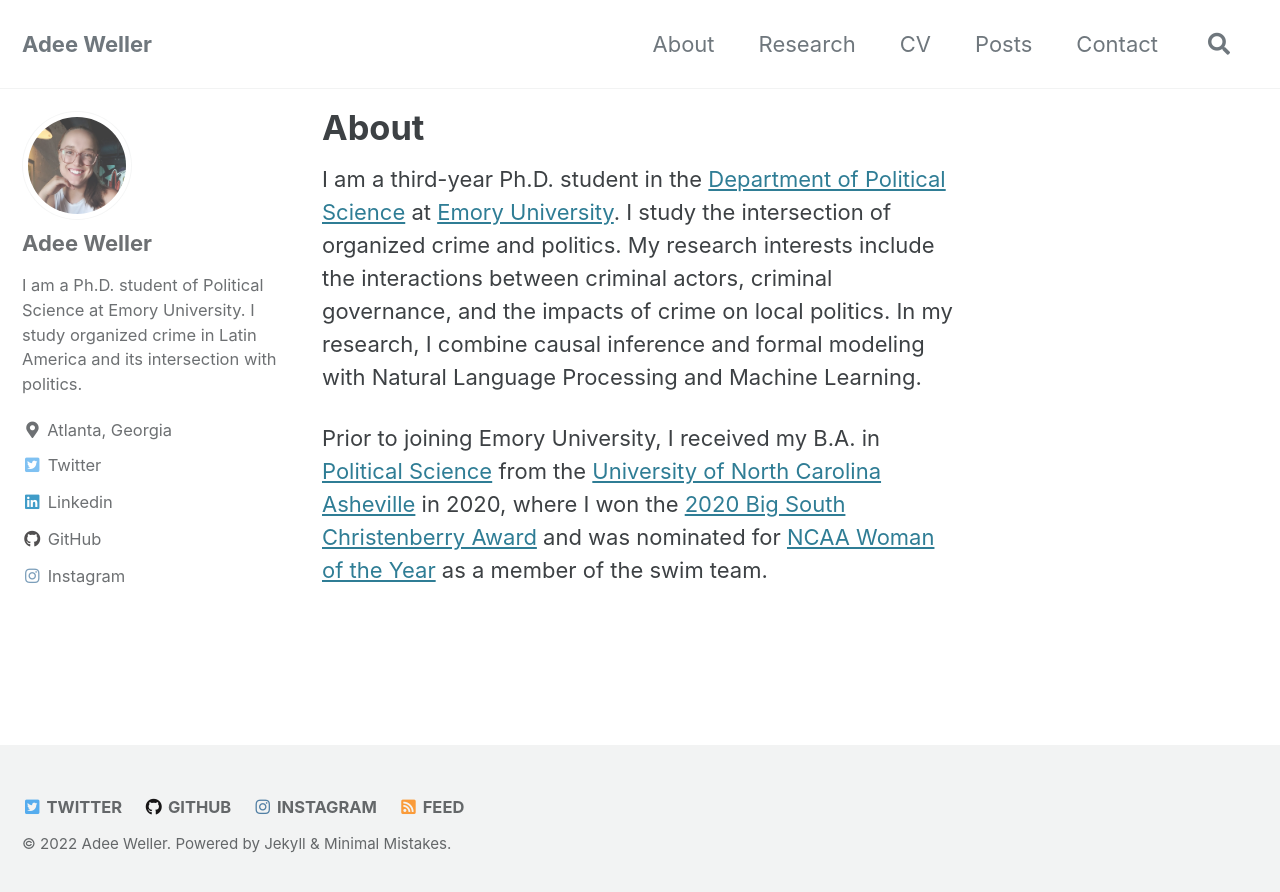
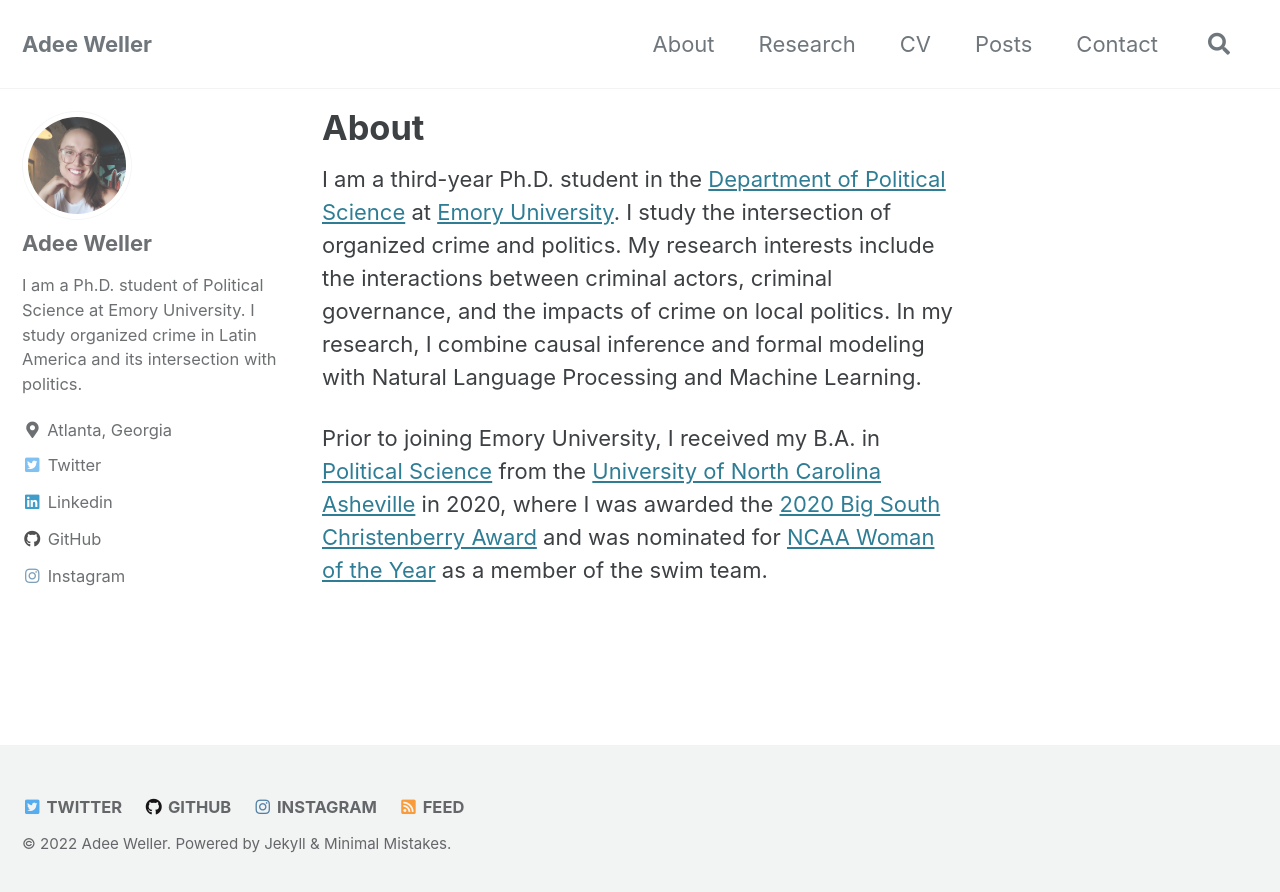
Before and after one commit to adeeweller/adeeweller.github.io, a Jekyll site: the page built from _pages/about.md, in a window 1280 px wide. Shown: the top 892 px of the page. Built offline with Jekyll 4.4.1, drawn with Linux system fonts in a browser that asks for light colours; cached includes are drawn as plain includes.

Commit message:
Update about.md

```diff
--- a/_pages/about.md
+++ b/_pages/about.md
@@ -10,7 +10,7 @@
 My research interests include the interactions between criminal actors, criminal governance, and the impacts of crime on local politics.
 In my research, I combine causal inference and formal modeling with Natural Language Processing and Machine Learning.
 
-Prior to joining Emory University, I received my B.A. in [Political Science](https://politicalscience.unca.edu/) from the [University of North Carolina Asheville](https://www.unca.edu/) in 2020, where I won the [2020 Big South Christenberry Award](https://uncabulldogs.com/news/2020/5/20/womens-swimming-diving-adee-weller-receives-2020-big-south-christenberry-award.aspx) and was nominated for [NCAA Woman of the Year](https://www.ncaa.org/news/2020/7/14/ncaa-schools-announce-nominees-for-2020-ncaa-woman-of-the-year.aspx) as a member of the swim team.
+Prior to joining Emory University, I received my B.A. in [Political Science](https://politicalscience.unca.edu/) from the [University of North Carolina Asheville](https://www.unca.edu/) in 2020, where I was awarded the [2020 Big South Christenberry Award](https://uncabulldogs.com/news/2020/5/20/womens-swimming-diving-adee-weller-receives-2020-big-south-christenberry-award.aspx) and was nominated for [NCAA Woman of the Year](https://www.ncaa.org/news/2020/7/14/ncaa-schools-announce-nominees-for-2020-ncaa-woman-of-the-year.aspx) as a member of the swim team.
 
 <!-- ---
 layout: splash
```
